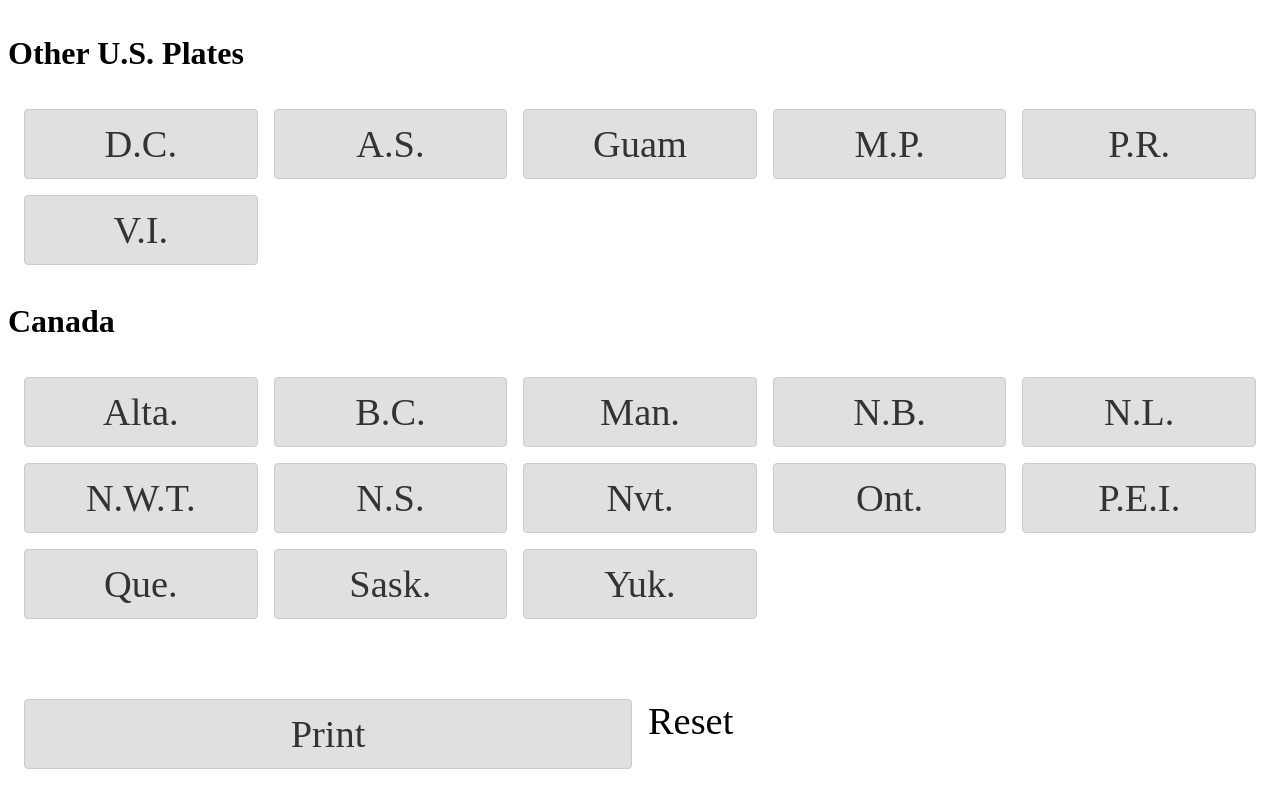
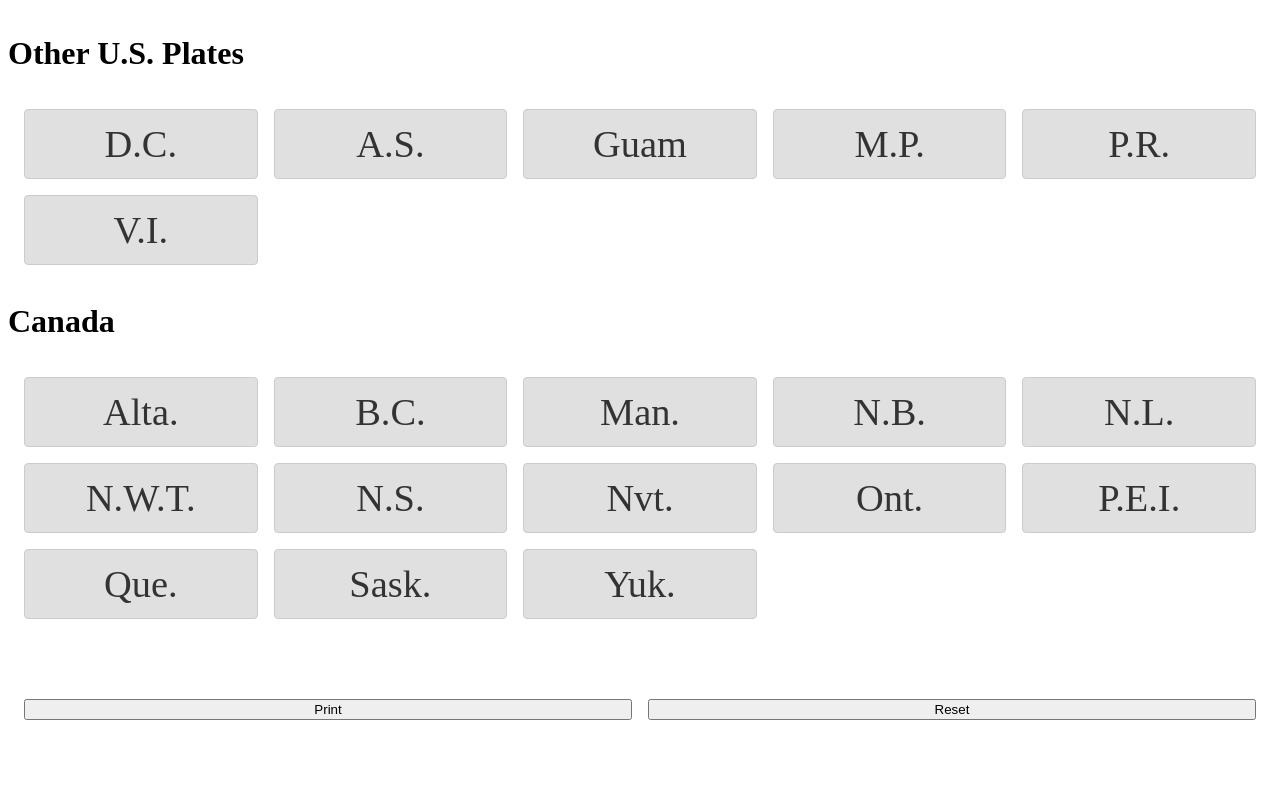
Before and after one commit to piels/license-plates, a plain HTML site: page index.html in a window 1280 px wide. Shown: the part 929-1722 px from the top of the page. After the commit the page ends 1673 px from the top, so only its background shows below. Drawn offline with Linux system fonts and the light colour scheme.

Commit message:
Update index.html
Buttons

```diff
--- a/index.html
+++ b/index.html
@@ -138,9 +138,8 @@
     </div>
 
     <div class="btm">
-      <label class="toggle-btn"><input type="checkbox" /><span class="btn-visual">Print</span></label>
-      <label class="toggle-btn"><input type="checkbox" />Reset</label>
-
+      <button>Print</button>
+      <button>Reset</button>
     </div>
   </body>
 
```
